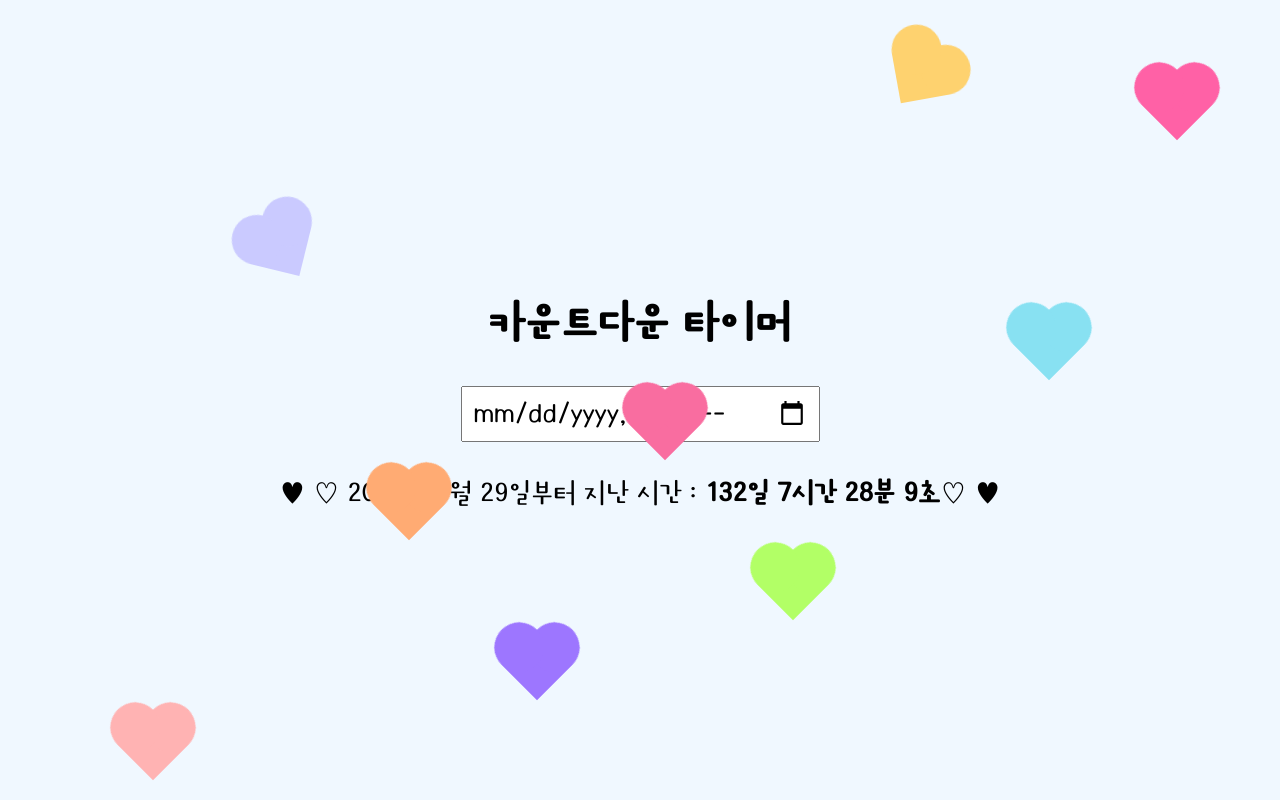
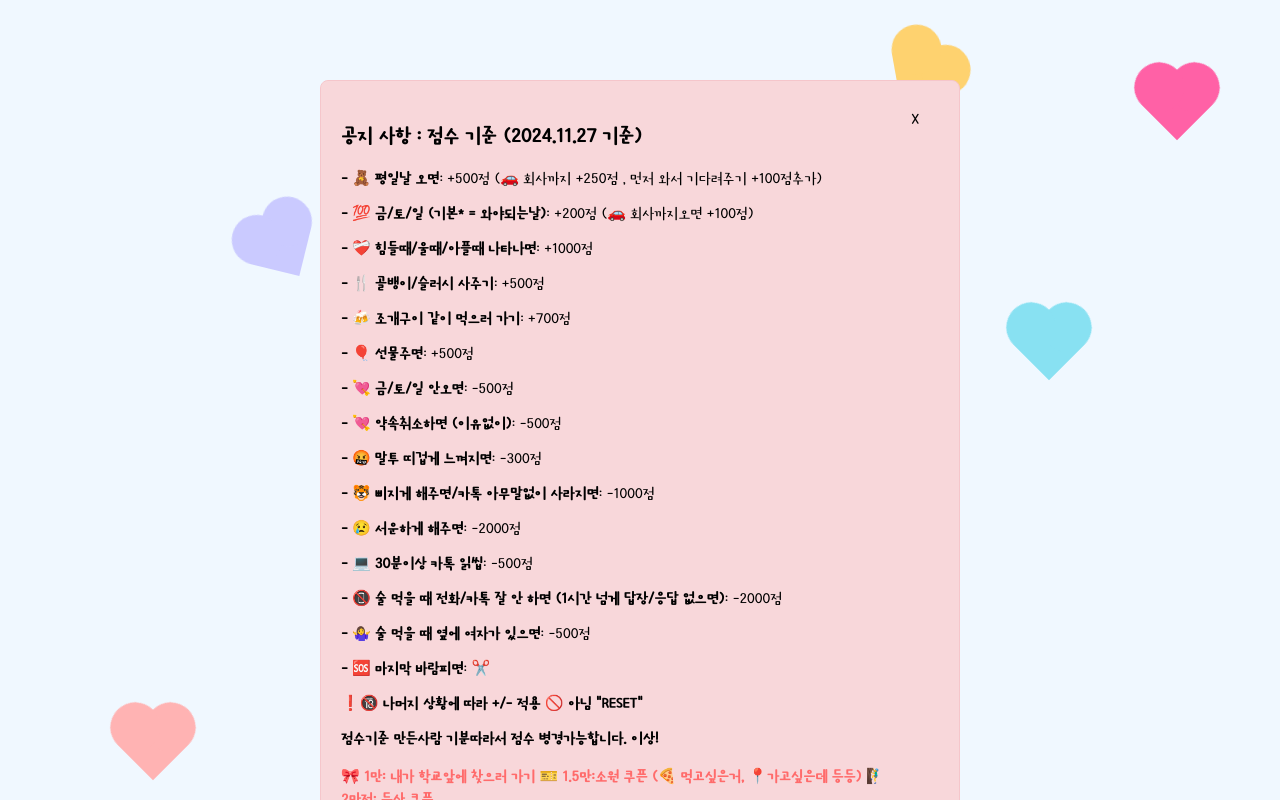
Before and after one commit to ffferncake/countdown-app, a React (Create React App) app: page / in a window 1280 px wide. Built offline with nearby package versions, Linux system fonts and the light colour scheme.

Commit message:
공지사항 추가

```diff
--- a/public/index.html
+++ b/public/index.html
@@ -16,14 +16,8 @@
 
     <!-- Open Graph Metadata -->
     <meta property="og:title" content="Countdown App" />
-    <meta
-      property="og:description"
-      content="Track and manage time effectively with the Countdown App."
-    />
-    <meta
-      property="og:image"
-      content="https://oppawaittime.netlify.app/logo192.png"
-    />
+    <meta property="og:description" content="Track and manage time effectively with the Countdown App." />
+    <meta property="og:image" content="https://oppawaittime.netlify.app/timer-logo.svg" />
     <meta property="og:url" content="https://oppawaittime.netlify.app/" />
     <meta property="og:type" content="website" />
     <meta property="og:locale" content="en_US" />
--- a/src/App.css
+++ b/src/App.css
@@ -15,6 +15,7 @@ body {
   font-family: "1HoonRolyPoly", sans-serif;
   font-size: 18px;
   line-height: 1.5;
+  overflow-y: auto;
 }
 
 .App {
@@ -53,7 +54,7 @@ button {
 }
 
 p {
-  font-size: 28px;
+  /* font-size: 28px; */
   margin-top: 20px;
 }
 .hearts-container {
@@ -236,3 +237,47 @@ button:focus {
   height: 20px;
   margin-top: 5px;
 }
+
+.notice-modal {
+  position: fixed;
+  top: 10%;
+  left: 50%;
+  transform: translateX(-50%);
+  background-color: #f8d7da;
+  border: 1px solid #f5c6cb;
+  border-radius: 8px;
+  padding: 20px;
+  z-index: 1100;
+  /* width: 300px; */
+}
+
+.notice-modal-wrap {
+  display: flex;
+  justify-content: space-between;
+  align-items: flex-start;
+  text-align: left;
+}
+
+.notice-close-btn {
+  background: none;
+  border: none;
+  font-size: 16px;
+  cursor: pointer;
+}
+
+.notice-title {
+  font-size: 20px;
+  font-weight: 700;
+}
+
+.notice-desc {
+  font-size: 15px;
+  font-weight: 400;
+  line-height: 15px;
+}
+
+.notice-sub-desc {
+  font-size: 15px;
+  color: #ff6b6b;
+  font-weight: 600;
+}
--- a/src/App.js
+++ b/src/App.js
@@ -11,6 +11,7 @@ function App() {
   });
   const [moveCount, setMoveCount] = useState(0);
   const [modalText, setModalText] = useState("오늘");
+  const [showNotice, setShowNotice] = useState(false);
 
   const modalMessages = [
     "오빠가",
@@ -19,6 +20,26 @@ function App() {
     "화이팅!!!",
     "저녁도 잘 놀구!!",
   ];
+
+  const noticeMessage = `
+  - 🧸 평일날 오면: +500점 (🚗 회사까지 +250점 , 먼저 와서 기다려주기 +100점추가)
+  - 💯 금/토/일 (기본* = 와야되는날): +200점 (🚗 회사까지오면 +100점)
+  - ❤️‍🩹 힘들때/울때/아플때 나타나면: +1000점
+  - 🍴 골뱅이/슬러시 사주기: +500점
+  - 🍻 조개구이 같이 먹으러 가기: +700점
+  - 🎈 선물주면 : +500점
+  - 💘 금/토/일 안오면: -500점
+  - 💘 약속취소하면 (이유없이): -500점
+  - 🤬 말투 띠겁게 느껴지면: -300점
+  - 🐯 삐지게 해주면/카톡 아무말없이 사라지면: -1000점
+  - 😢 서운하게 해주면: -2000점
+  - 💻 30분이상 카톡 읽씹: -500점
+  - 📵 술 먹을 때 전화/카톡 잘 안 하면 (1시간 넘게 답장/응답 없으면): -2000점
+  - 🤷‍♀️ 술 먹을 때 옆에 여자가 있으면: -500점
+  - 🆘 마지막 바람피면: ✂️
+  ❗️🔞 나머지 상황에 따라 +/- 적용 🚫 아님 "RESET"
+  점수기준 만든사람 기분따라서 점수 병경가능합니다. 이상!
+  `;
 
   const handleInputChange = (event) => {
     setInputTime(event.target.value);
@@ -119,6 +140,14 @@ function App() {
     return () => clearInterval(interval); // 컴포넌트 언마운트 시 인터벌 해제
   }, [calculateTimePassed]);
 
+  useEffect(() => {
+    // Show the notice modal automatically after 1 second
+    const timer = setTimeout(() => {
+      setShowNotice(true);
+    }, 1000);
+    return () => clearTimeout(timer);
+  }, []);
+
   return (
     <div className="App">
       <h1>카운트다운 타이머</h1>
@@ -158,6 +187,34 @@ function App() {
           </div>
         </div>
       )}
+      {/* Notice Modal */}
+      {showNotice && (
+        <div className="notice-modal">
+          <div className="notice-modal-wrap">
+            <div className="notice-content">
+              <p className="notice-title">공지 사항 : 점수 기준 (2024.11.27 기준)</p>
+              {noticeMessage.split("\n").map((line, index) => {
+                const [boldText, regularText] = line.split(":");
+                return (
+                  <p className="notice-desc" key={index}>
+                    <strong>{boldText.trim()}</strong>
+                    {regularText ? `: ${regularText.trim()}` : ""}
+                  </p>
+                );
+              })}
+              <p className="notice-sub-desc"> 🎀 1만: 내가 학교앞에 찾으러 가기 🎫 1.5만:소원 쿠픈 (🍕 먹고싶은거, 📍가고싶은데 등등) 🧗‍♂️ 2만점: 등산 쿠픈</p>
+              <p className="notice-sub-desc"><strong>점수 마이너스 상태 3주이상 되어있으면 🚫 RESET 적용합니다!</strong></p>
+            </div>
+            <button
+              className="notice-close-btn"
+              onClick={() => setShowNotice(false)}
+            >
+              X
+            </button>
+          </div>
+        </div>
+      )}
+
       <div className="time-container">
         <p className="time-heading">♥ ♡ 2024년 6월 29일부터 지난 시간 : </p>
         {timePassed && (
```
